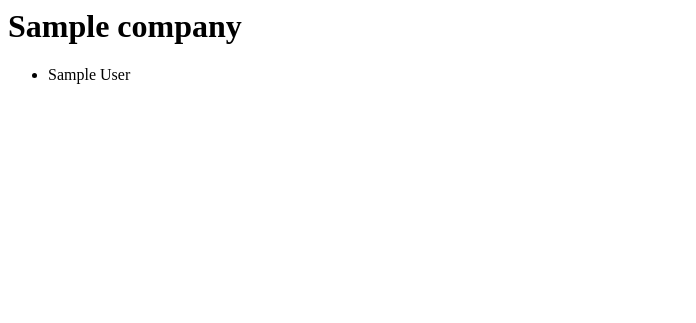
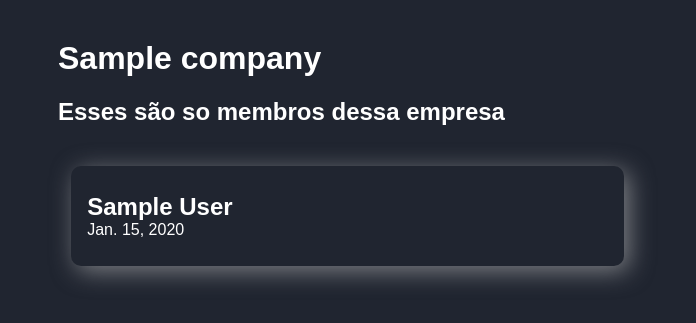
Before and after one commit to GustavoRizzo/studying-django, a Django app: page /company/1/ in a window 1280 px wide. Shown: the top 323 px of the page, without its empty margins (0-696 px from the left). Run offline with Django 4.2, Linux system fonts and the light colour scheme; tables that the repository leaves empty hold one stand-in row (values such as "Sample post").

Commit message:
add style to Company detail

```diff
--- a/company/static/company/style.css
+++ b/company/static/company/style.css
@@ -1,4 +1,3 @@
-
 :root {
     --cor-fundo: #202530;
     --cor-borda-card: white;
@@ -39,7 +38,6 @@
 .card {
   display: flex;
   height: 100px;
-    /*border: 2px white solid;*/
   box-shadow: rgba(200, 200, 200, 0.55) 5px 5px 25px;
   border-radius: 10px;
   overflow: hidden;
@@ -56,9 +54,7 @@
 }
 
 .card_title {
-    margin: auto 1em;
-    color: var(--cor-texto-default);
-    text-decoration: none;
+  margin: 0;
 }
 
 a.nostyle:link {
@@ -70,3 +66,19 @@
   text-decoration: inherit;
   color: inherit;
 }
+
+.card_textarea {
+  display: flex;
+  flex-direction: column;
+  margin: auto 1em;
+  color: var(--cor-texto-default);
+  text-decoration: none;
+}
+
+.card_date {
+  margin: 0;
+}
+
+.fail_text {
+    color: #f25c5c
+}
--- a/company/templates/company/detail.html
+++ b/company/templates/company/detail.html
@@ -1,10 +1,32 @@
 <html>
+    <head>
+        {% load static %}
+        <link rel="stylesheet" href="{% static 'company/style.css' %}">
+    </head>
     <body>
-        <h1>{{ company.name }}</h1>
-        <ul>
-        {% for member in company.member_set.all %}
-            <li>{{ member.name }}</li>
-        {% endfor %}
-        </ul>
+        <header>
+            <h1>{{ company.name }}</h1>
+            <h2>Esses são so membros dessa empresa </h2>
+        </header>
+
+        <div class="section_cards">
+            {% if  company.member_set.all %}
+                <ul class="cards">
+                {% for member in company.member_set.all %}
+                    <li>
+                        <div class="card">
+                            <!--<img class="card_img" src="{{ member.url_img }}" alt="perfil">-->
+                            <div class="card_textarea">
+                                <h2 class="card_title">{{ member.name }}</h2>
+                                <p class="card_date">{{ member.hiring_date }}</p>
+                            </div>
+                        </div>
+                    </li>
+                {% endfor %}
+                </ul>
+            {% else %}
+                <h2 class="fail_text">Nenhum membros foi encontrado.</h2>
+            {% endif %}
+        </div>
     </body>
 </html>
```
Also changed, not shown: company/templates/company/index.html (+6 -4 lines). Lines whose indentation alone changed are shown as unchanged.
